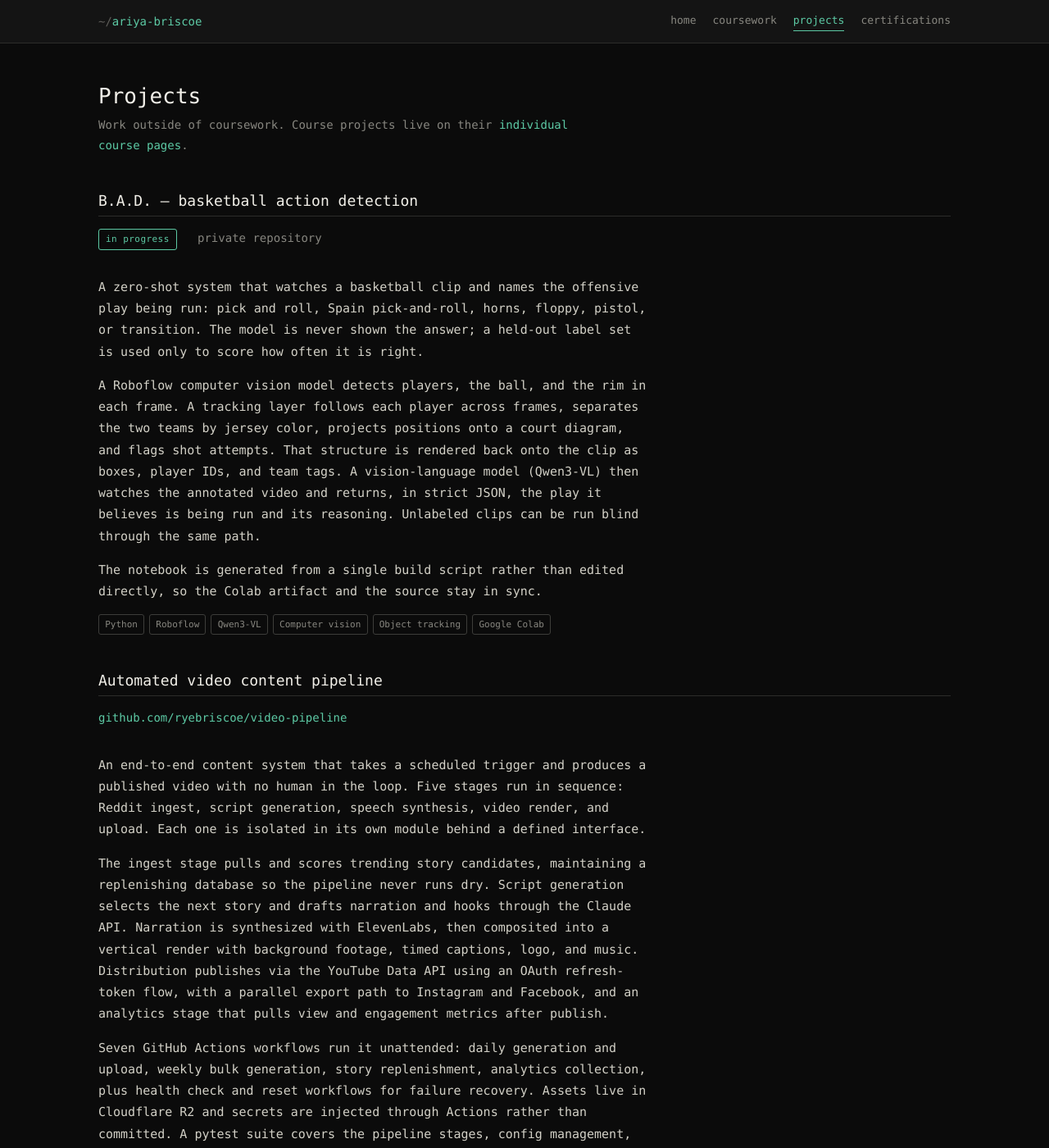
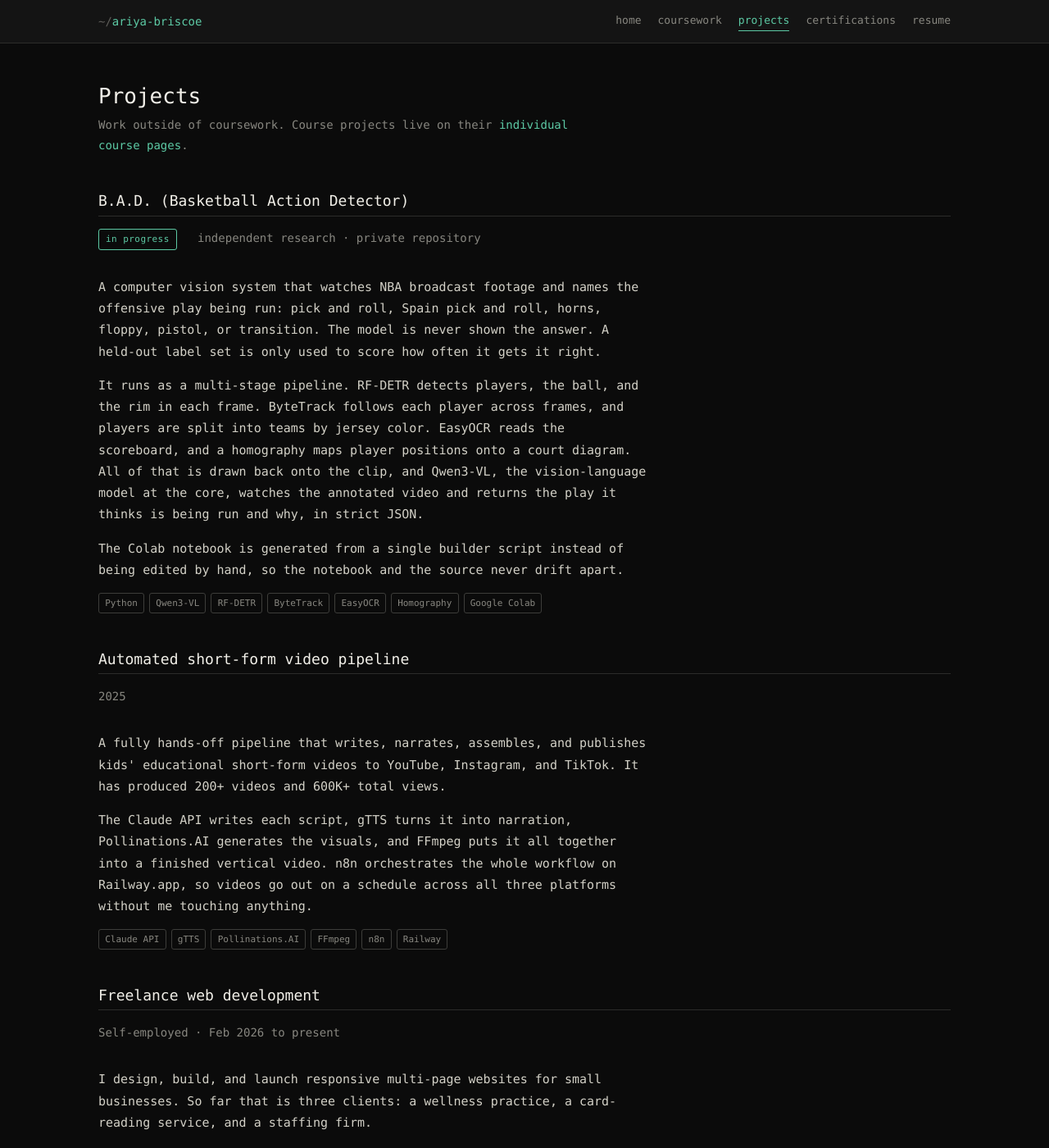
Before and after one commit to ryebriscoe/ryebriscoe.github.io, a Jekyll site: the page built from projects.md, in a window 1280 px wide and 1400 px high. Shown: the whole window at 82% size. Built offline with Jekyll 4.4.1, drawn with Linux system fonts in a browser that asks for light colours; some of the changed text lies outside the part shown.

Commit message:
Match projects page to resume, add freelance work and resume link

```diff
--- a/_includes/nav.html
+++ b/_includes/nav.html
@@ -16,4 +16,5 @@ to the coursework tab, so a plain URL prefix match on the nav href misses them.
   <a href="{{ '/coursework/' | relative_url }}"{% if section == "coursework" %} aria-current="page"{% endif %}>coursework</a>
   <a href="{{ '/projects/' | relative_url }}"{% if section == "projects" %} aria-current="page"{% endif %}>projects</a>
   <a href="{{ '/certifications/' | relative_url }}"{% if section == "certifications" %} aria-current="page"{% endif %}>certifications</a>
+  <a href="{{ '/assets/docs/ariya-briscoe-resume.pdf' | relative_url }}">resume</a>
 </nav>
--- a/projects.md
+++ b/projects.md
@@ -10,101 +10,92 @@ permalink: /projects/
   <a href="{{ '/coursework/' | relative_url }}">individual course pages</a>.
 </p>
 
-<h2>B.A.D. — basketball action detection</h2>
+<h2>B.A.D. (Basketball Action Detector)</h2>
 <p class="lede">
-  <span class="badge is-in_progress">in progress</span> &nbsp; private repository
+  <span class="badge is-in_progress">in progress</span> &nbsp; independent research &middot; private repository
 </p>
 
 <p>
-  A zero-shot system that watches a basketball clip and names the offensive play
-  being run: pick and roll, Spain pick-and-roll, horns, floppy, pistol, or
-  transition. The model is never shown the answer; a held-out label set is used
-  only to score how often it is right.
+  A computer vision system that watches NBA broadcast footage and names the
+  offensive play being run: pick and roll, Spain pick and roll, horns, floppy,
+  pistol, or transition. The model is never shown the answer. A held-out label
+  set is only used to score how often it gets it right.
 </p>
 
 <p>
-  A Roboflow computer vision model detects players, the ball, and the rim in each
-  frame. A tracking layer follows each player across frames, separates the two
-  teams by jersey color, projects positions onto a court diagram, and flags shot
-  attempts. That structure is rendered back onto the clip as boxes, player IDs,
-  and team tags. A vision-language model (Qwen3-VL) then watches the annotated
-  video and returns, in strict JSON, the play it believes is being run and its
-  reasoning. Unlabeled clips can be run blind through the same path.
+  It runs as a multi-stage pipeline. RF-DETR detects players, the ball, and the
+  rim in each frame. ByteTrack follows each player across frames, and players are
+  split into teams by jersey color. EasyOCR reads the scoreboard, and a homography
+  maps player positions onto a court diagram. All of that is drawn back onto the
+  clip, and Qwen3-VL, the vision-language model at the core, watches the annotated
+  video and returns the play it thinks is being run and why, in strict JSON.
 </p>
 
 <p>
-  The notebook is generated from a single build script rather than edited
-  directly, so the Colab artifact and the source stay in sync.
+  The Colab notebook is generated from a single builder script instead of being
+  edited by hand, so the notebook and the source never drift apart.
 </p>
 
 <ul class="chips">
   <li>Python</li>
-  <li>Roboflow</li>
   <li>Qwen3-VL</li>
-  <li>Computer vision</li>
-  <li>Object tracking</li>
+  <li>RF-DETR</li>
+  <li>ByteTrack</li>
+  <li>EasyOCR</li>
+  <li>Homography</li>
   <li>Google Colab</li>
 </ul>
 
-<h2>Automated video content pipeline</h2>
-<p class="lede">
-  <a href="https://github.com/ryebriscoe/video-pipeline">github.com/ryebriscoe/video-pipeline</a>
+<h2>Automated short-form video pipeline</h2>
+<p class="lede">2025</p>
+
+<p>
+  A fully hands-off pipeline that writes, narrates, assembles, and publishes
+  kids' educational short-form videos to YouTube, Instagram, and TikTok. It has
+  produced 200+ videos and 600K+ total views.
 </p>
 
 <p>
-  An end-to-end content system that takes a scheduled trigger and produces a
-  published video with no human in the loop. Five stages run in sequence: Reddit ingest, script generation, speech
-  synthesis, video render, and upload. Each one is isolated in its own module
-  behind a defined interface.
+  The Claude API writes each script, gTTS turns it into narration,
+  Pollinations.AI generates the visuals, and FFmpeg puts it all together into a
+  finished vertical video. n8n orchestrates the whole workflow on Railway.app, so
+  videos go out on a schedule across all three platforms without me touching
+  anything.
+</p>
+
+<ul class="chips">
+  <li>Claude API</li>
+  <li>gTTS</li>
+  <li>Pollinations.AI</li>
+  <li>FFmpeg</li>
+  <li>n8n</li>
+  <li>Railway</li>
+</ul>
+
+<h2>Freelance web development</h2>
+<p class="lede">Self-employed &middot; Feb 2026 to present</p>
+
+<p>
+  I design, build, and launch responsive multi-page websites for small
+  businesses. So far that is three clients: a wellness practice, a card-reading
+  service, and a staffing firm.
 </p>
 
 <p>
-  The ingest stage pulls and scores trending story candidates, maintaining a
-  replenishing database so the pipeline never runs dry. Script generation selects
-  the next story and drafts narration and hooks through the Claude API. Narration
-  is synthesized with ElevenLabs, then composited into a vertical render with
-  background footage, timed captions, logo, and music. Distribution publishes via
-  the YouTube Data API using an OAuth refresh-token flow, with a parallel export
-  path to Instagram and Facebook, and an analytics stage that pulls view and
-  engagement metrics after publish.
-</p>
-
-<p>
-  Seven GitHub Actions workflows run it unattended: daily generation and upload,
-  weekly bulk generation, story replenishment, analytics collection, plus health
-  check and reset workflows for failure recovery. Assets live in Cloudflare R2
-  and secrets are injected through Actions rather than committed. A pytest suite
-  covers the pipeline stages, config management, story management, and the API
-  layer, and a local Flask dashboard provides run monitoring during development.
+  Every project starts with a requirements call and a client questionnaire, so I
+  know how their booking and payment process already works before I build
+  anything. For the booking flow I integrated the Cal.com scheduling API, with
+  appointments that need the owner's approval. Sites deploy on Cloudflare Pages
+  with custom domains, and each release is versioned on GitHub.
 </p>
 
 <ul class="chips">
-  <li>Python</li>
-  <li>Claude API</li>
-  <li>ElevenLabs</li>
-  <li>YouTube Data API</li>
-  <li>Cloudflare R2</li>
-  <li>GitHub Actions</li>
-  <li>pytest</li>
-  <li>Flask</li>
-</ul>
-
-<h2>SwipeMail</h2>
-<p class="lede">
-  <a href="https://github.com/ryebriscoe/swipemail">github.com/ryebriscoe/swipemail</a>
-</p>
-
-<p>
-  A gamified email triage client. Messages are presented as a card deck you swipe
-  through rather than a list you scroll, with XP and daily goals to make clearing
-  an inbox a bounded task with an end state instead of an open-ended one.
-</p>
-
-<ul class="chips">
-  <li>React</li>
-  <li>Vite</li>
-  <li>Framer Motion</li>
+  <li>HTML</li>
+  <li>CSS</li>
   <li>JavaScript</li>
+  <li>Cal.com API</li>
+  <li>Cloudflare Pages</li>
+  <li>GitHub</li>
 </ul>
 
 {% comment %}
```
Also changed, not shown: 1 other file.
